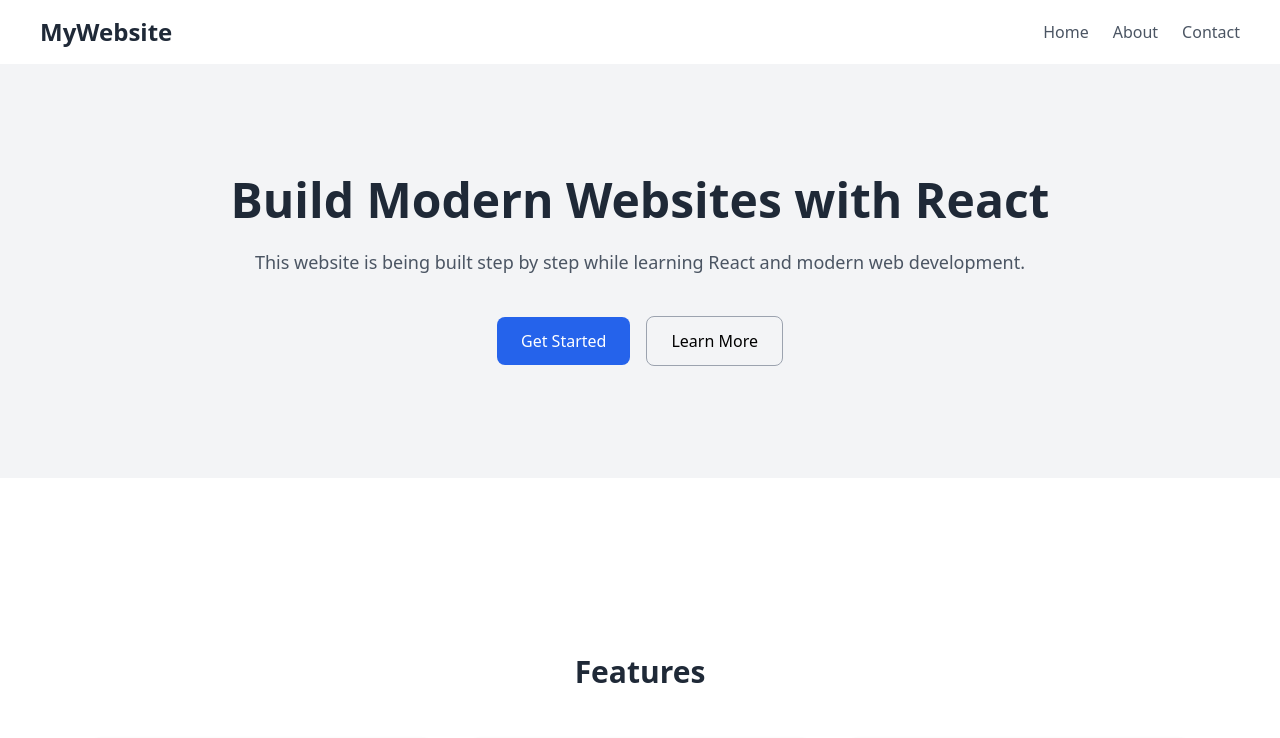
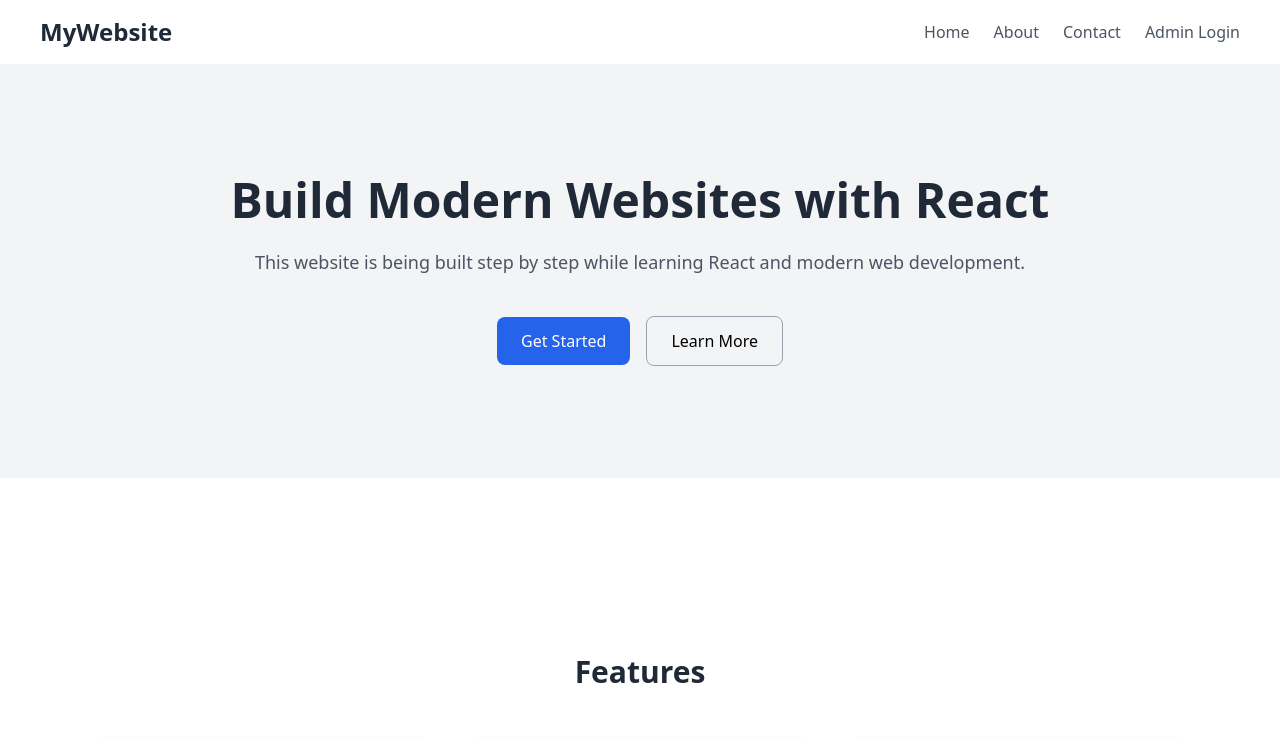
Before and after one commit to StarLorde93/react-app, a React (Vite) app: page / in a window 1280 px wide. Shown: the top 738 px of the page. Built offline with nearby package versions, Linux system fonts and the light colour scheme; no server answers.

Commit message:
add admin navigation and fix API calls

```diff
--- a/src/components/Navbar.jsx
+++ b/src/components/Navbar.jsx
@@ -1,5 +1,9 @@
 import { Link } from "react-router-dom"
+
 function Navbar() {
+
+  const token = localStorage.getItem("token")
+
   return (
     <nav className="flex justify-between items-center px-10 py-4 bg-white shadow">
 
@@ -8,10 +12,24 @@ function Navbar() {
       </h2>
 
       <div className="space-x-6 text-gray-600">
-  <Link to="/" className="hover:text-blue-600">Home</Link>
-  <Link to="/about" className="hover:text-blue-600">About</Link>
-  <Link to="/contact" className="hover:text-blue-600">Contact</Link>
-</div>
+
+        <Link to="/" className="hover:text-blue-600">Home</Link>
+        <Link to="/about" className="hover:text-blue-600">About</Link>
+        <Link to="/contact" className="hover:text-blue-600">Contact</Link>
+
+        {!token && (
+          <Link to="/login" className="hover:text-blue-600">
+            Admin Login
+          </Link>
+        )}
+
+        {token && (
+          <Link to="/admin" className="hover:text-blue-600">
+            Dashboard
+          </Link>
+        )}
+
+      </div>
 
     </nav>
   )
--- a/src/pages/Home.jsx
+++ b/src/pages/Home.jsx
@@ -8,7 +8,7 @@ function Home() {
 
   useEffect(() => {
 
-    fetch("react-backend-kzpr.onrender.com/api/message")
+    fetch(`${import.meta.env.VITE_API_URL}/api/message`)
       .then(res => res.json())
       .then(data => setMessage(data.message))
 
--- a/src/pages/Login.jsx
+++ b/src/pages/Login.jsx
@@ -9,7 +9,7 @@ function Login() {
 
     e.preventDefault()
 
-    const res = await fetch("http://react-backend-kzpr.onrender.com/login", {
+    const res = await fetch(`${import.meta.env.VITE_API_URL}/api/login`, {
       method: "POST",
       headers: { "Content-Type": "application/json" },
       body: JSON.stringify({ username, password })
```
